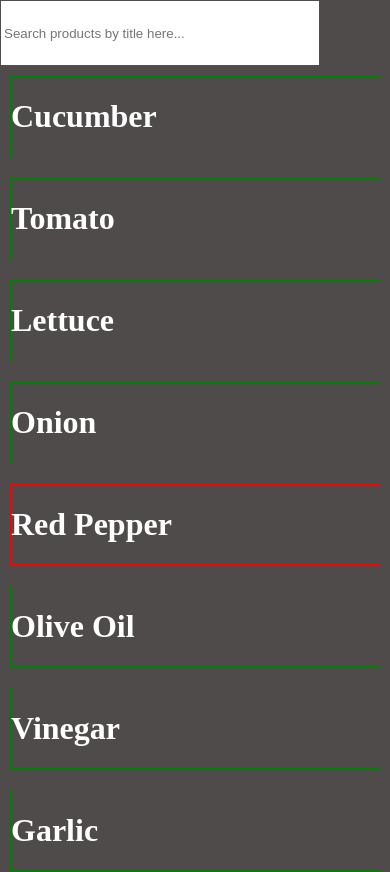
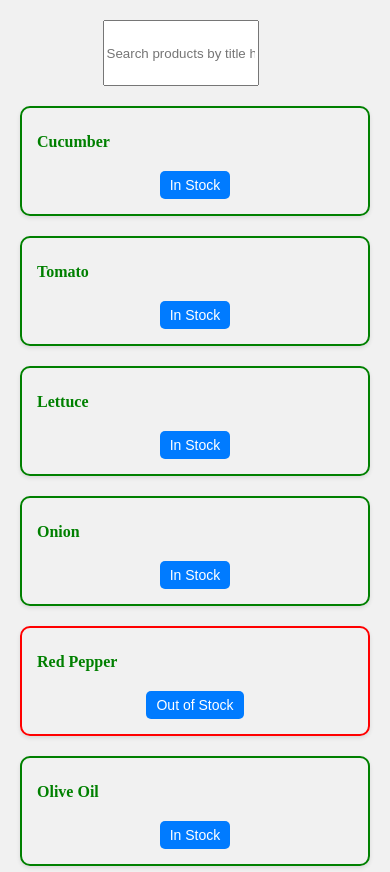
Before and after one commit to ohadtaizi/helfy, a React (Vite) app: page /products in a window 390 px wide. Shown: the top 872 px of the page. Built offline with nearby package versions, Linux system fonts and the light colour scheme.

Commit message:
Add a button next to each veggie product that allows toggling the stock status. When clicked, it should set the veggie (and all salads that use it) as out of stock. Clicking again should restore the product(s) to stock

```diff
--- a/src/App.css
+++ b/src/App.css
@@ -1,4 +1,4 @@
-
+/*
 #root {
   min-height: 100vh;
   display: flex;
@@ -7,7 +7,7 @@
   justify-content: center;
   color: white;
   background-color: rgba(43, 37, 37, 0.808);
-}
+} */
 
 body {
   padding: 0;
@@ -17,21 +17,21 @@ body {
 }
 
 
-.product-card {
+/* .product-card {
   display: flex;
   align-items: center;
   border: 1px solid black;
   justify-content: space-between;
   gap: 5px;
   margin: 10px;
-}
+} */
 
-.products-page {
+/* .products-page {
   display: flex;
   width: 100%;
   flex-direction: column;
   justify-content: center;
-}
+} */
 
 
 .search-bar {
--- a/src/data-providers/Server.ts
+++ b/src/data-providers/Server.ts
@@ -53,10 +53,34 @@ const createProduct = async () => {
 
 }
 
+// Toggle product in-stock status
 const toggleProductInStock = async (id: number) => {
-    //your implementation here
-}
+    // Fetch all products
+    const allProducts = await getAllProducts();
 
+    // Find the product to toggle
+    const product = allProducts.find((p) => p.id === id);
+    if (!product) {
+        console.error(`Product with ID ${id} not found.`);
+        return;
+    }
+
+    // Toggle the stock status of the product
+    product.in_stock = !product.in_stock;
+
+    // Update all salads that use this product as an ingredient
+    allProducts.forEach((p) => {
+        if (p.ingredients.some((i) => i.product_id === id)) {
+            p.in_stock = product.in_stock;
+        }
+    });
+
+    // Replace the original array with updated products
+    products.length = 0;
+    products.push(...allProducts);
+
+    console.log(`Product with ID ${id} and its dependent salads have been updated.`);
+};
 
 
 const getQuestions = async (): Promise<Question[]> => {
@@ -67,9 +91,20 @@ const getQuestions = async (): Promise<Question[]> => {
         }, 1000);
     })
 }
-
+// Update an existing product
+const updateProduct = async (product: Product) => {
+    const index = products.findIndex((p) => p.id === product.id);
+    if (index !== -1) {
+        products[index] = product;
+        console.log(`Product with ID ${product.id} has been updated.`);
+    } else {
+        console.error(`Product with ID ${product.id} not found.`);
+    }
+};
 export const DB = {
     getAllProducts,
     getProductById,
-    getQuestions
+    getQuestions,
+    toggleProductInStock,
+    updateProduct,
 }
--- a/src/pages/Products.tsx
+++ b/src/pages/Products.tsx
@@ -23,24 +23,36 @@ const Products = () => {
   if (isLoading) {
     return <div>Loading...</div>;
   }
+  const handleToggleStock = async (productId: number) => {
+    await DB.toggleProductInStock(productId); // Call the updated function
+    const updatedProducts = await DB.getAllProducts(); // Refresh products from DB
+    setProducts(updatedProducts); // Update state
+  };
 
   return (
     <div className="products-page">
       <SearchFilter />
+      <div className="product-grid">
         {products.map((product) => {
           const isSalad = product.ingredients.length > 0;
 
           return (
+
             <div
               key={product.id}
-            className={`product-card ${
-              product.in_stock ? "in-stock" : "out-of-stock"
+              className={`product-card ${product.in_stock ? "in-stock" : "out-of-stock"
                 } ${isSalad ? "salad-card" : ""}`}
             >
+            <div className="titleAndIoExtensionPuzzle ">
               <h1>{product.title}</h1>
+              {isSalad && (<IoExtensionPuzzle size={25} fill="g"/>)}
+              </div>
+              <button onClick={() => handleToggleStock(product.id)}>
+                {product.in_stock ? "In Stock" : "Out of Stock"}
+              </button>
               {isSalad && (
                 <div className="salad-ingredients">
-                <IoExtensionPuzzle size={25} />
+                  {/* <IoExtensionPuzzle size={25} /> */}
                   <div className="tooltip">
                     {product.ingredients.map((ingredient, idx) => (
                       <p key={idx}>
@@ -54,6 +66,7 @@ const Products = () => {
           );
         })}
       </div>
+    </div>
   );
 };
 
--- a/src/pages/product.css
+++ b/src/pages/product.css
@@ -1,3 +1,18 @@
+.products-page {
+    display: flex;
+  flex-direction: column;
+  align-items: center;
+  padding: 20px;
+  gap: 20px;
+  }
+  .product-grid {
+    display: grid;
+    grid-template-columns: repeat(auto-fit, minmax(400px, 1fr));
+    gap: 20px;
+    width: 100%;
+    max-width: 1200px;
+  }
+
 .salad-card {
     position: relative;
   }
@@ -10,7 +25,7 @@
     padding: 8px 12px;
     border-radius: 8px;
     top: 0%;
-    left: 50%;
+    left: 70%;
     transform: translateX(-50%);
     box-shadow: 0 4px 6px rgba(0, 0, 0, 0.1);
     font-size: 14px;
@@ -33,3 +48,69 @@
   .product-card.out-of-stock {
     border-color: red;
   }
+  .product-card {
+    border: 2px solid transparent;
+    padding: 15px;
+    border-radius: 10px;
+    box-shadow: 0 2px 4px rgba(0, 0, 0, 0.1);
+    transition: border-color 0.3s ease, transform 0.2s ease;
+    text-align: center;
+  }
+  .product-card button {
+    margin-top: 10px;
+    padding: 8px 12px;
+    background-color: #007bff;
+    color: white;
+    border: none;
+    border-radius: 5px;
+    cursor: pointer;
+    transition: background-color 0.3s ease;
+  }
+
+  .product-card button:hover {
+    background-color: #0056b3;
+  }
+.product-card:hover {
+    transform: translateY(-5px);
+  }
+  .product-card h1 {
+    font-size: 18px;
+    margin: 10px 0;
+    color: #333;
+  }
+
+
+  .titleAndIoExtensionPuzzle {
+    display: flex;
+    align-items: center;
+    gap: 5px;
+  }
+
+  .titleAndIoExtensionPuzzle h1 {
+    font-size: 18px;
+    margin: 10px 0;
+    color: green; /* Make product.title green */
+  }
+
+  .titleAndIoExtensionPuzzle .io-extension-puzzle {
+    color: green; /* Set the IoExtensionPuzzle icon color to green */
+    position: relative;
+    top: 4px; /* Adjust the icon to move slightly down */
+  }
+  @media (max-width: 600px) {
+    .product-grid {
+      grid-template-columns: 1fr;
+    }
+
+    .product-card h1 {
+      font-size: 16px;
+    }
+
+    .product-card button {
+      padding: 6px 10px;
+      font-size: 14px;
+    }
+    .titleAndIoExtensionPuzzle h1 {
+        font-size: 16px;
+      }
+  }
```
Lines whose indentation alone changed are shown as unchanged.
